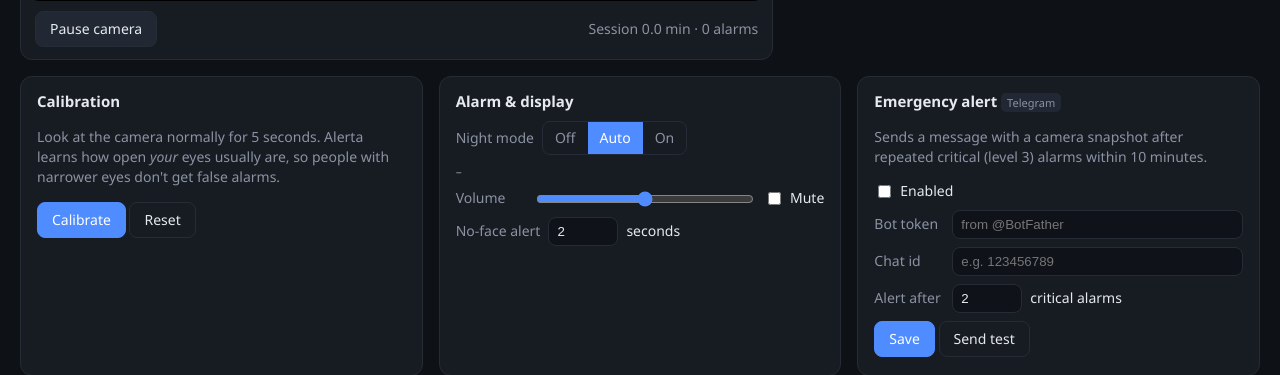
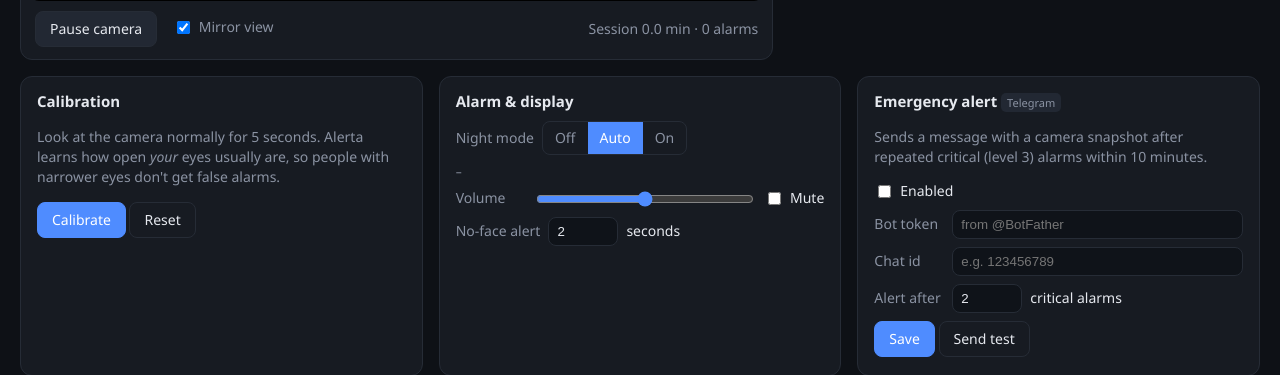
Before and after one commit to svm-codes-fs/Alerta, a Flask app: page / in a window 1280 px wide. Shown: the part 670-1045 px from the top of the page. Run offline with Flask 3, Linux system fonts and the light colour scheme; data that the repository does not hold is empty.

Commit message:
Dashboard: mirror (selfie) preview with toggle, keep night mode in colour
Co-Authored-By: Claude Opus 5.5 <noreply@anthropic.com>

```diff
--- a/alerta/config.py
+++ b/alerta/config.py
@@ -7,6 +7,7 @@ from . import ROOT
 PATH = os.path.join(ROOT, 'config.json')
 
 DEFAULTS = {
+    'mirror': True,                # show the camera like a mirror (selfie view)
     'night_mode': 'auto',          # off | auto | on  (feature 9)
     'volume': 0.5,                 # master alarm volume 0..1 (feature 1)
     'muted': False,
--- a/alerta/detector.py
+++ b/alerta/detector.py
@@ -123,15 +123,20 @@ class Detector:
         self.alarm.update(0)
 
     def process(self, frame, t):
+        if self.cfg['mirror']:
+            frame = cv2.flip(frame, 1)  # selfie view, like a mirror
         gray = cv2.cvtColor(frame, cv2.COLOR_BGR2GRAY)
         brightness = float(gray.mean())
 
-        # feature 9: night mode - local contrast boost before detection, shown on screen too
+        # feature 9: night mode - local contrast boost on the lightness channel only,
+        # so the preview stays in colour and detection gets the brighter image
         mode = self.cfg['night_mode']
         night = mode == 'on' or (mode == 'auto' and brightness < NIGHT_BRIGHTNESS)
         if night:
-            gray = self.clahe.apply(gray)
-            frame = cv2.cvtColor(gray, cv2.COLOR_GRAY2BGR)
+            lab = cv2.cvtColor(frame, cv2.COLOR_BGR2LAB)
+            lab[..., 0] = self.clahe.apply(lab[..., 0])
+            frame = cv2.cvtColor(lab, cv2.COLOR_LAB2BGR)
+            gray = cv2.cvtColor(frame, cv2.COLOR_BGR2GRAY)
 
         # face on a half-size image (faster), eyes only inside the upper part of the face
         small = cv2.resize(gray, None, fx=0.5, fy=0.5)
--- a/alerta/server.py
+++ b/alerta/server.py
@@ -51,13 +51,15 @@ def settings():
             cfg['volume'] = min(1.0, max(0.0, float(d['volume'])))
         if 'muted' in d:
             cfg['muted'] = bool(d['muted'])
+        if 'mirror' in d:
+            cfg['mirror'] = bool(d['mirror'])
         if 'distraction_seconds' in d:
             cfg['distraction_seconds'] = min(10.0, max(1.0, float(d['distraction_seconds'])))
         if d.get('reset_calibration'):
             cfg.update(closed_threshold=0.5, baseline_open=None)
             detector.calib_message = ''
         config.save(cfg)
-    return jsonify({k: cfg[k] for k in ('night_mode', 'volume', 'muted', 'distraction_seconds',
+    return jsonify({k: cfg[k] for k in ('mirror', 'night_mode', 'volume', 'muted', 'distraction_seconds',
                                         'closed_threshold', 'baseline_open')})
 
 
--- a/alerta/static/app.js
+++ b/alerta/static/app.js
@@ -68,12 +68,14 @@ refresh();
 function showSettings(c) {
   document.querySelectorAll('#night button').forEach(b => b.classList.toggle('on', b.dataset.v === c.night_mode));
   $('volume').value = c.volume; $('muted').checked = c.muted; $('distract').value = c.distraction_seconds;
+  $('mirror').checked = c.mirror;
 }
 fetch('/api/settings').then(r => r.json()).then(showSettings);
 document.querySelectorAll('#night button').forEach(b =>
   b.onclick = () => post('/api/settings', {night_mode: b.dataset.v}).then(showSettings));
 $('volume').oninput = () => post('/api/settings', {volume: +$('volume').value});
 $('muted').onchange = () => post('/api/settings', {muted: $('muted').checked});
+$('mirror').onchange = () => post('/api/settings', {mirror: $('mirror').checked});
 $('distract').onchange = () => post('/api/settings', {distraction_seconds: +$('distract').value}).then(showSettings);
 $('calibBtn').onclick = () => post('/api/calibrate');
 $('calibReset').onclick = () => post('/api/settings', {reset_calibration: true});
--- a/alerta/static/style.css
+++ b/alerta/static/style.css
@@ -57,6 +57,7 @@ input[type=text], input[type=password], input[type=number] { background: #0f1319
 input[type=number] { flex: 0 0 70px; }
 input[type=range] { flex: 1; accent-color: var(--accent); }
 .check { display: inline-flex; gap: 6px; align-items: center; cursor: pointer; }
+.check.mirror { margin-left: 12px; color: var(--muted); }
 .btn { background: #222833; color: var(--text); border: 1px solid var(--line); border-radius: 8px;
   padding: 7px 14px; cursor: pointer; font: inherit; }
 .btn:hover { border-color: var(--accent); }
--- a/alerta/templates/index.html
+++ b/alerta/templates/index.html
@@ -24,7 +24,8 @@
       <div id="banner" class="banner hidden"></div>
     </div>
     <div class="video-foot">
-      <button id="pauseBtn" class="btn">Pause camera</button>
+      <span><button id="pauseBtn" class="btn">Pause camera</button>
+        <label class="check mirror"><input type="checkbox" id="mirror"> Mirror view</label></span>
       <span class="muted" id="session">Session 0.0 min · 0 alarms</span>
     </div>
   </section>
```
